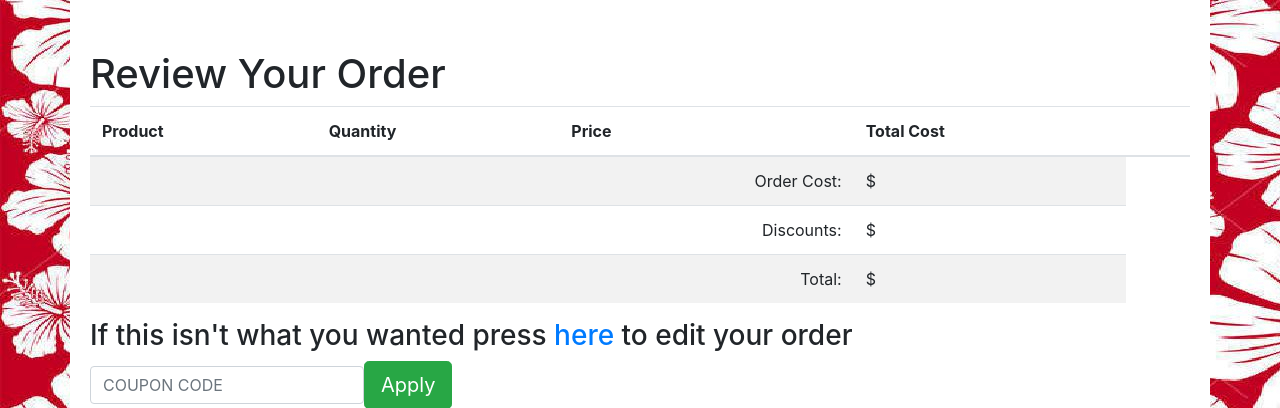
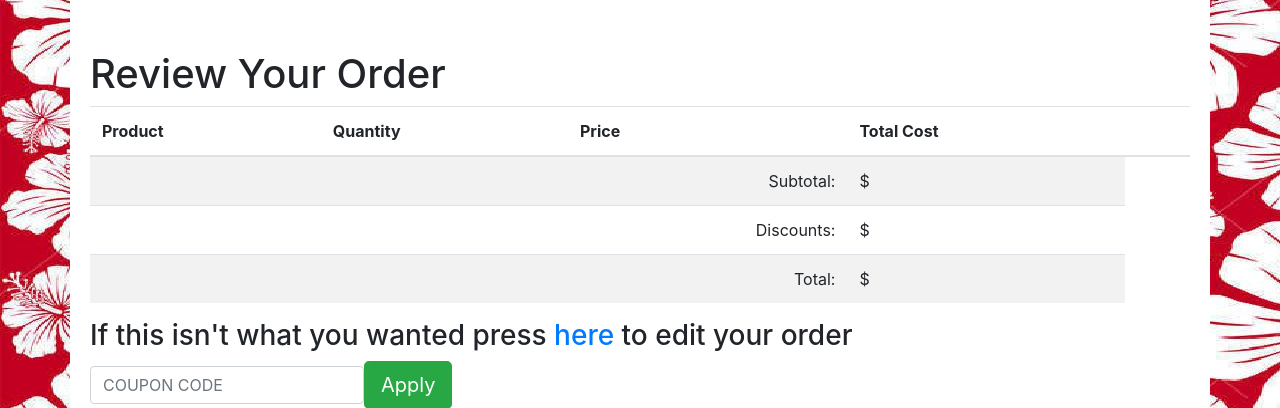
Before and after one commit to devangrose/maui, a Django app: template main_app/templates/checkout.html in a window 1280 px wide. Shown: the part 56-464 px from the top of the page. Run offline with Django 3.2, Linux system fonts and the light colour scheme; the template is opened without the code that fills it, so the values that code supplies are empty; some libraries are stand-ins or nearby versions.

```diff
--- a/main_app/templates/checkout.html
+++ b/main_app/templates/checkout.html
@@ -26,7 +26,7 @@
   <tr>
       <td></td>
       <td></td>
-      <td class="right">Order Cost:</td>
+      <td class="right">Subtotal:</td>
       <td>$ {{current.price}}</td>
   </tr>
   <tr>
--- a/main_app/templates/order_history.html
+++ b/main_app/templates/order_history.html
@@ -36,7 +36,7 @@
       <tr>
           <td></td>
           <td></td>
-          <td class="right">Order Cost:</td>
+          <td class="right">Subtotal:</td>
           <td>$ {{cart.price}}</td>
       </tr>
       <tr>
--- a/main_app/views.py
+++ b/main_app/views.py
@@ -112,6 +112,7 @@ def checkout (request):
             cart.save()
         else:
             cart.delete()
+        request.session['cart'] = 0
         if request.user.is_authenticated:
             return redirect('order_history')
         else:
```
